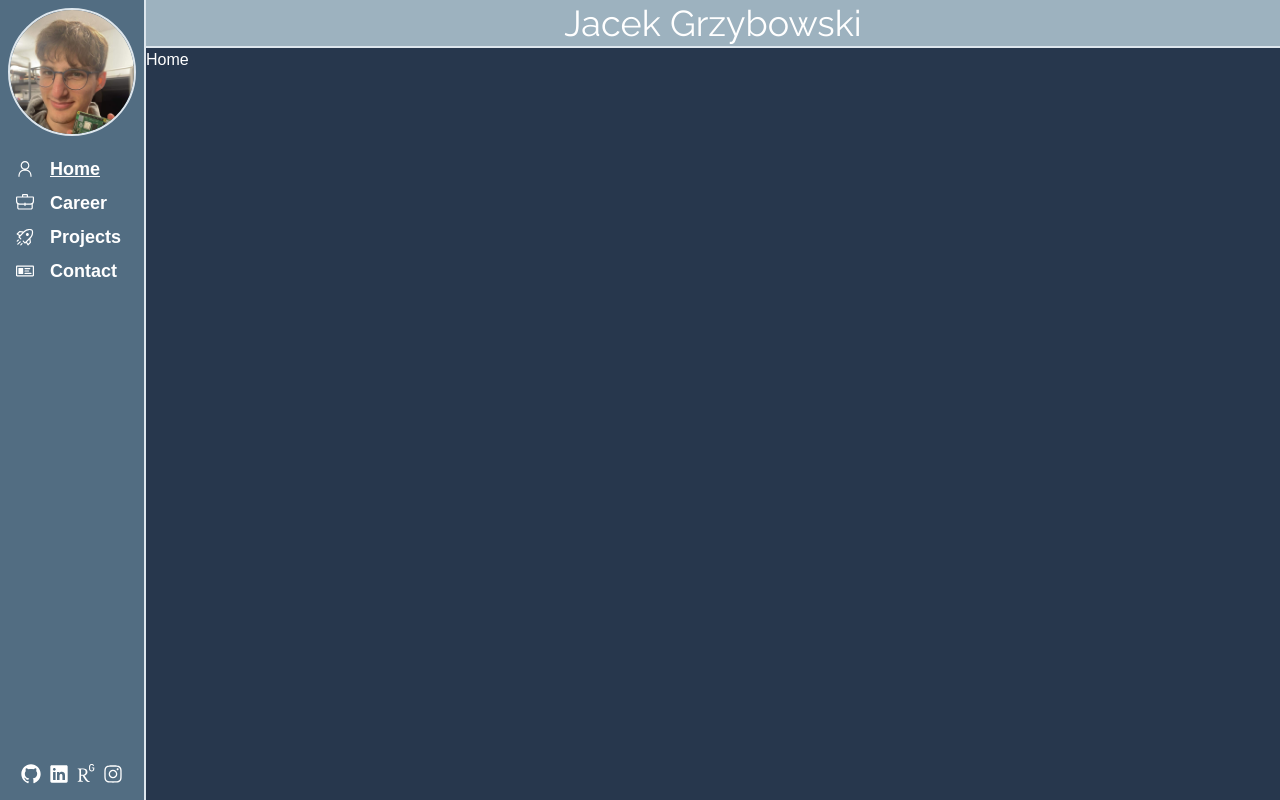
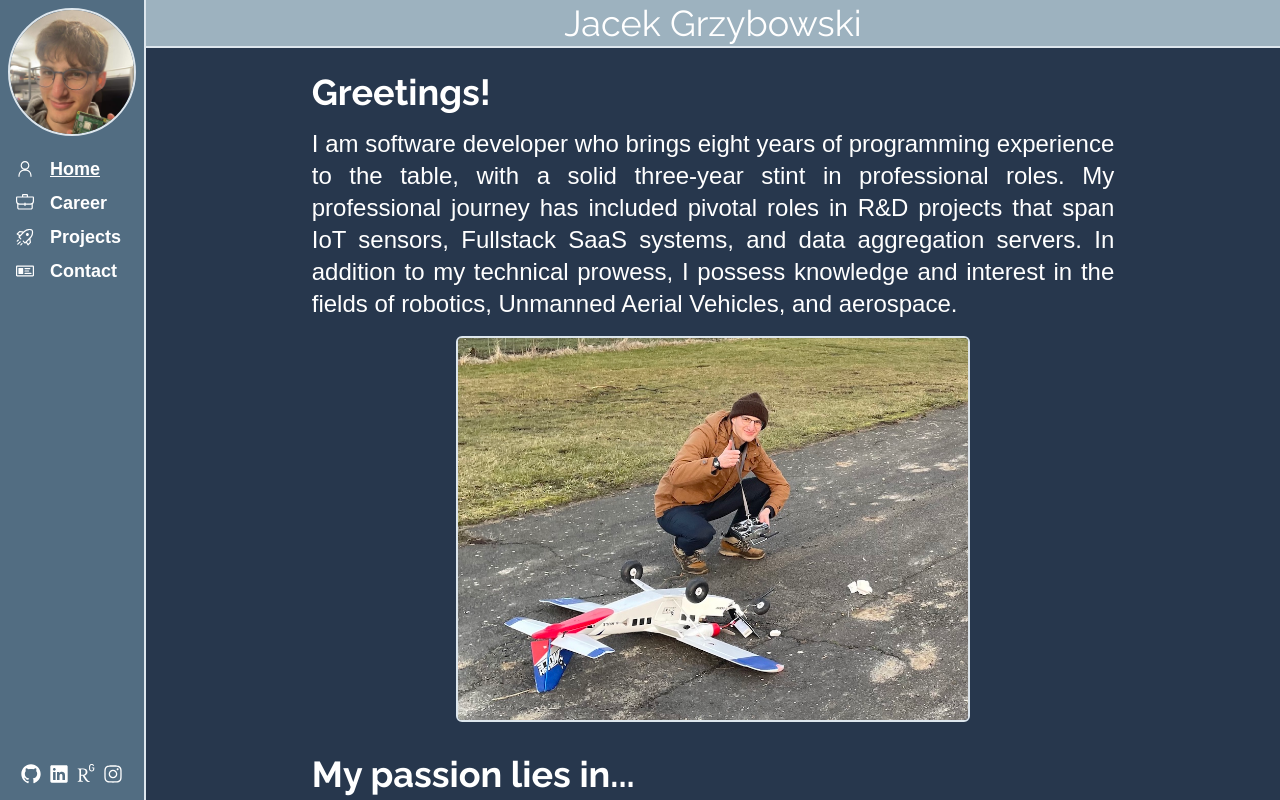
Before and after one commit to ToToSpl/totospl.github.io, a React (Vite) app: page /#/ in a window 1280 px wide. Built offline with nearby package versions, Linux system fonts and the light colour scheme; a web font is replaced by a local one.

Commit message:
home page

```diff
--- a/src/pages/Home.tsx
+++ b/src/pages/Home.tsx
@@ -1,5 +1,40 @@
 function Home() {
-  return <>Home</>;
+  return (
+    <div className="p-6 md:w-3/4 ml-auto mr-auto">
+      <h1 className="font-bold font-special text-4xl">Greetings!</h1>
+      <p className="mt-4 text-xl md:text-2xl text-justify">
+        I am software developer who brings eight years of programming experience
+        to the table, with a solid three-year stint in professional roles. My
+        professional journey has included pivotal roles in R&D projects that
+        span IoT sensors, Fullstack SaaS systems, and data aggregation servers.
+        In addition to my technical prowess, I possess knowledge and interest in
+        the fields of robotics, Unmanned Aerial Vehicles, and aerospace.
+      </p>
+      <div className="p-4">
+        <img
+          className="w-max md:w-8/12 rounded-md border-my-soft-bg border-2 ml-auto mr-auto"
+          src="/plane_crash.jpg"
+        />
+      </div>
+      <h1 className="my-4 font-bold font-special text-4xl">
+        My passion lies in...
+      </h1>
+      <p className="text-xl md:text-2xl text-justify">
+        Designing web applications and crafting robust backend software to
+        optimize and streamline systems. Beyond that, I'm deeply committed to
+        developing software for Unmanned Aerial Vehicles. In my leisure hours,
+        you'll often find me engrossed in the worlds of robotics and conducting
+        in-depth research in the field of physics. Let's embark on a journey
+        through the exciting realms of technology together! 🚀🤖🔬
+      </p>
+      <div className="p-4">
+        <img
+          className="w-max md:w-8/12 rounded-md border-my-soft-bg border-2 ml-auto mr-auto"
+          src="/profile_gimbal.jpg"
+        />
+      </div>
+    </div>
+  );
 }
 
 export default Home;
```
Also changed, not shown: public/plane_crash.jpg (added), public/profile_gimbal.jpg (added).
